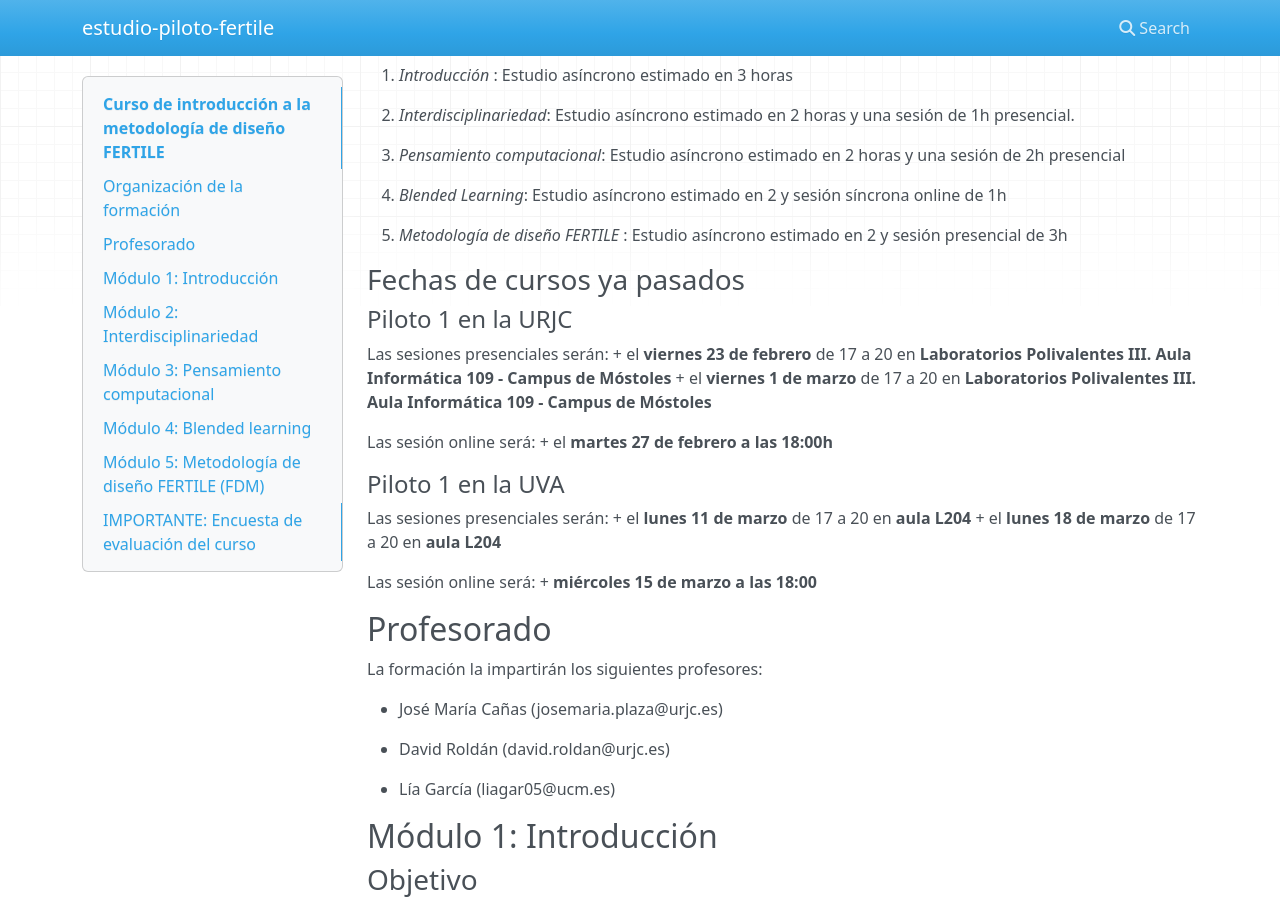
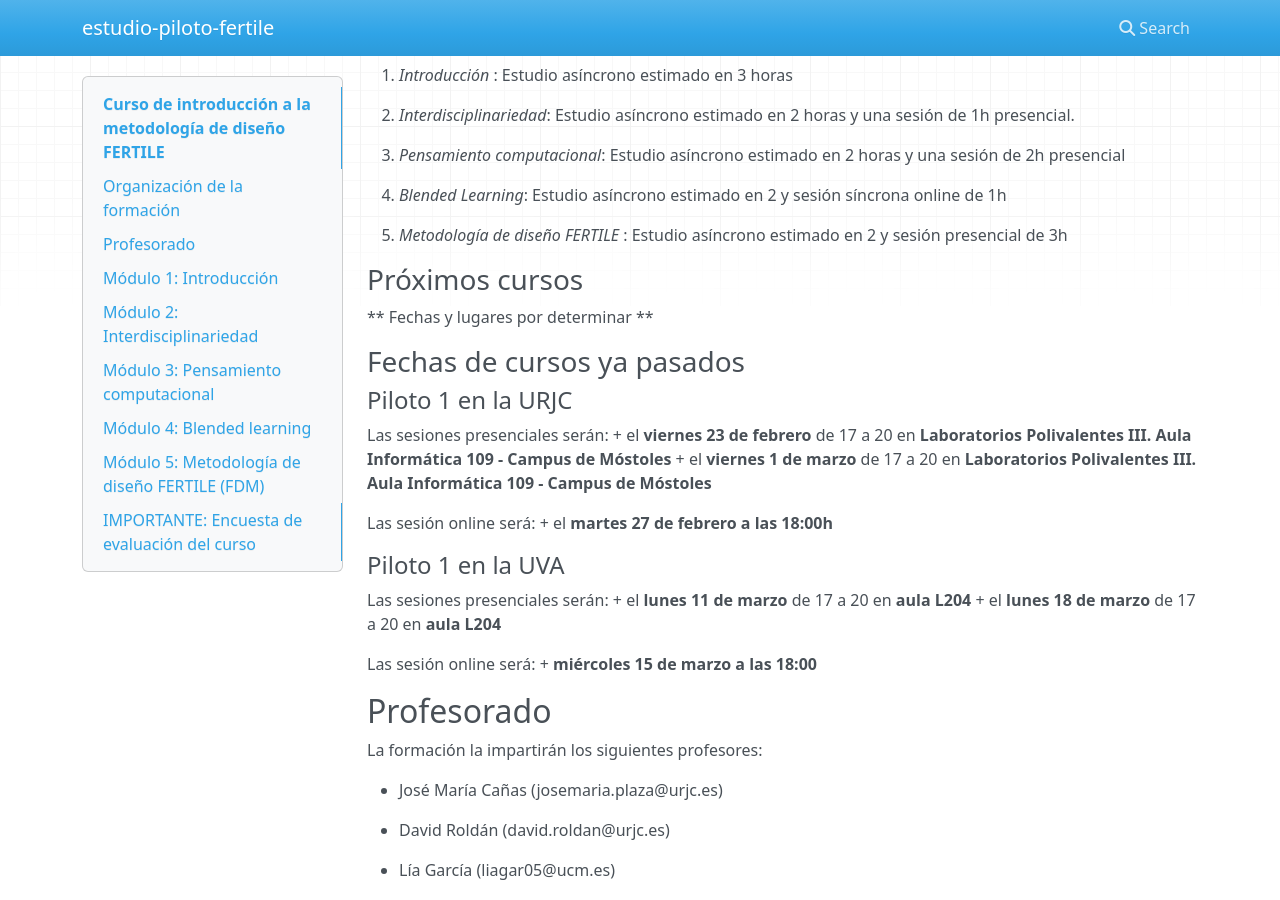
Before and after one commit to RoboticsLabURJC/estudio-piloto-fertile, an MkDocs documentation site: the page built from docs/index.md, in a window 1280 px wide and 900 px high, scrolled down 968 px. Built offline with MkDocs 1.6.1, drawn with Linux system fonts in a browser that asks for light colours; nearby versions of some CDN libraries.

Commit message:
Añadida sección proximos cursos

```diff
--- a/docs/index.md
+++ b/docs/index.md
@@ -41,6 +41,11 @@ Los contenidos del curso están repartidos de la siguiente manera:
 4. *Blended Learning*: Estudio asíncrono estimado en 2 y sesión síncrona online de 1h
 
 5. *Metodología de diseño FERTILE* : Estudio asíncrono estimado en 2 y sesión presencial de 3h
+
+### Próximos cursos
+
+** Fechas y lugares por determinar **
+
 
 ### Fechas de cursos ya pasados
 
```
